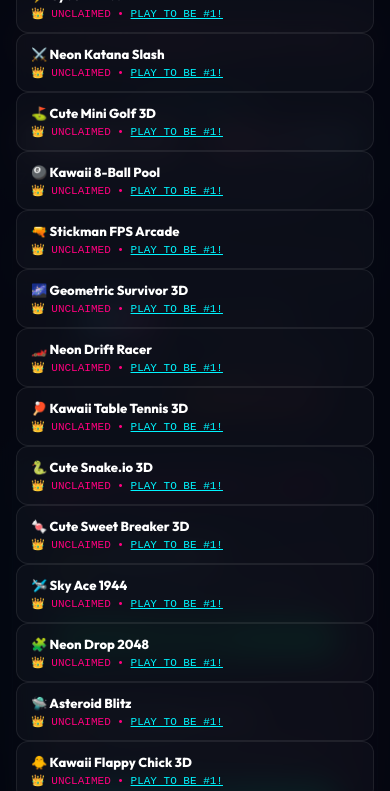
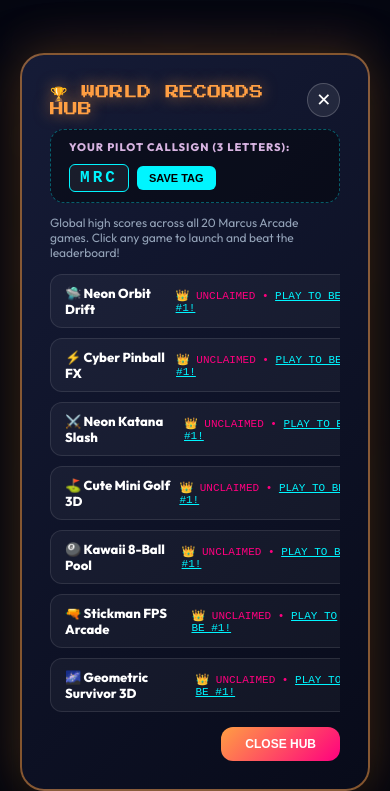
Before and after one commit to marcuscaiado/marcus-arcade, a website built with Vite: page index.html in a window 390 px wide. Both pictures are taken after a click on the button "🏆 World Records". Shown: the top 791 px of the page. Built offline with nearby package versions, Linux system fonts and the light colour scheme; no server answers.

Commit message:
Fix: World Records modal fullscreen layout and mobile responsiveness

```diff
--- a/src/style.css
+++ b/src/style.css
@@ -405,7 +405,7 @@
   display: none;
   justify-content: center;
   align-items: center;
-  padding: 16px;
+  padding: 20px;
   animation: hubModalFade 0.25s ease-out;
 }
 
@@ -414,23 +414,28 @@
   to { opacity: 1; transform: scale(1); }
 }
 
-.hub-modal-box {
-  background: linear-gradient(135deg, rgba(22, 28, 56, 0.96), rgba(8, 11, 26, 0.98));
-  border: 2px solid rgba(255, 159, 67, 0.4);
+.hub-modal-card, .hub-modal-box {
+  background: linear-gradient(135deg, rgba(22, 28, 56, 0.98), rgba(8, 11, 26, 0.98));
+  border: 2px solid rgba(255, 159, 67, 0.5);
   border-radius: 24px;
-  padding: 28px 30px;
-  max-width: 580px;
+  padding: 28px;
+  max-width: 820px;
   width: 100%;
+  max-height: 88vh;
+  display: flex;
+  flex-direction: column;
   box-shadow: 0 0 50px rgba(255, 159, 67, 0.25), 0 20px 60px rgba(0, 0, 0, 0.9);
+  overflow: hidden;
 }
 
 .hub-modal-header {
   display: flex;
   justify-content: space-between;
   align-items: center;
+  margin-bottom: 12px;
 }
 
-.hub-modal-header h2 {
+.hub-modal-title, .hub-modal-header h2 {
   font-family: 'Press Start 2P', monospace;
   font-size: 14px;
   color: #ff9f43;
@@ -438,38 +443,109 @@
   margin: 0;
 }
 
-.hub-modal-close {
-  background: transparent;
-  border: none;
+.hub-close-btn, .hub-modal-close {
+  background: rgba(255, 255, 255, 0.08);
+  border: 1px solid rgba(255, 255, 255, 0.2);
+  border-radius: 50%;
+  width: 34px;
+  height: 34px;
   color: #fff;
-  font-size: 28px;
+  font-size: 18px;
   cursor: pointer;
-  line-height: 1;
+  display: flex;
+  align-items: center;
+  justify-content: center;
+  transition: all 0.2s;
 }
 
-.hub-modal-subtitle {
-  font-size: 13px;
-  color: var(--text-muted);
-  margin-top: 6px;
-  margin-bottom: 20px;
+.hub-close-btn:hover, .hub-modal-close:hover {
+  background: #ff007f;
+  border-color: #ff007f;
+  transform: rotate(90deg);
 }
 
-.hub-lb-grid {
+.pilot-customizer {
+  display: flex;
+  align-items: center;
+  justify-content: space-between;
+  background: rgba(0, 0, 0, 0.4);
+  border: 1px dashed rgba(0, 245, 255, 0.35);
+  border-radius: 14px;
+  padding: 10px 18px;
+  margin-bottom: 12px;
+  flex-wrap: wrap;
+  gap: 10px;
+}
+
+.pilot-custom-label {
+  font-size: 11px;
+  font-weight: 800;
+  color: #d8b4e2;
+  letter-spacing: 1px;
+}
+
+.pilot-input-row {
+  display: flex;
+  align-items: center;
+  gap: 8px;
+}
+
+.pilot-save-btn {
+  background: linear-gradient(135deg, #00f5ff, #00d2d3);
+  color: #000;
+  border: none;
+  border-radius: 8px;
+  font-size: 11px;
+  font-weight: 900;
+  padding: 6px 14px;
+  cursor: pointer;
+  transition: all 0.15s ease;
+}
+
+.pilot-save-btn:hover {
+  background: #ff007f;
+  color: #fff;
+  box-shadow: 0 0 10px rgba(255, 0, 127, 0.6);
+}
+
+.hub-modal-sub, .hub-modal-subtitle {
+  font-size: 12px;
+  color: var(--text-muted);
+  margin-bottom: 14px;
+}
+
+.hub-leaderboard-grid, .hub-lb-grid {
   display: grid;
-  grid-template-columns: repeat(auto-fit, minmax(230px, 1fr));
-  gap: 12px;
+  grid-template-columns: repeat(auto-fit, minmax(320px, 1fr));
+  gap: 10px;
+  overflow-y: auto;
+  padding-right: 6px;
+  flex: 1;
+  max-height: 52vh;
+}
+
+/* Custom Scrollbar for Grid */
+.hub-leaderboard-grid::-webkit-scrollbar, .hub-lb-grid::-webkit-scrollbar {
+  width: 6px;
+}
+.hub-leaderboard-grid::-webkit-scrollbar-thumb, .hub-lb-grid::-webkit-scrollbar-thumb {
+  background: rgba(255, 159, 67, 0.4);
+  border-radius: 4px;
 }
 
 .hub-lb-item {
-  background: rgba(255, 255, 255, 0.03);
-  border: 1px solid rgba(255, 255, 255, 0.08);
+  background: rgba(255, 255, 255, 0.04);
+  border: 1px solid rgba(255, 255, 255, 0.1);
   border-radius: 12px;
-  padding: 12px 14px;
+  padding: 10px 14px;
+  display: flex;
+  justify-content: space-between;
+  align-items: center;
   transition: all 0.2s ease;
 }
 
 .hub-lb-item:hover {
-  background: rgba(255, 159, 67, 0.08);
+  background: rgba(255, 159, 67, 0.1);
   border-color: rgba(255, 159, 67, 0.4);
   transform: translateY(-2px);
 }
@@ -478,13 +554,35 @@
   font-size: 13px;
   font-weight: 800;
   color: #fff;
-  margin-bottom: 4px;
 }
 
 .hub-lb-champ {
   font-family: monospace;
   font-size: 12px;
   color: #00f5ff;
+}
+
+.hub-modal-footer {
+  margin-top: 14px;
+  display: flex;
+  justify-content: flex-end;
+}
+
+.arcade-action-btn {
+  background: linear-gradient(135deg, #ff9f43, #ff007f);
+  color: #fff;
+  border: none;
+  padding: 10px 24px;
+  border-radius: 12px;
+  font-size: 12px;
+  font-weight: 800;
+  cursor: pointer;
+  transition: all 0.2s;
+}
+
+.arcade-action-btn:hover {
+  transform: scale(1.03);
+  box-shadow: 0 0 20px rgba(255, 159, 67, 0.6);
 }
 
 /* 3-Letter Arcade Pilot Badge */
```
